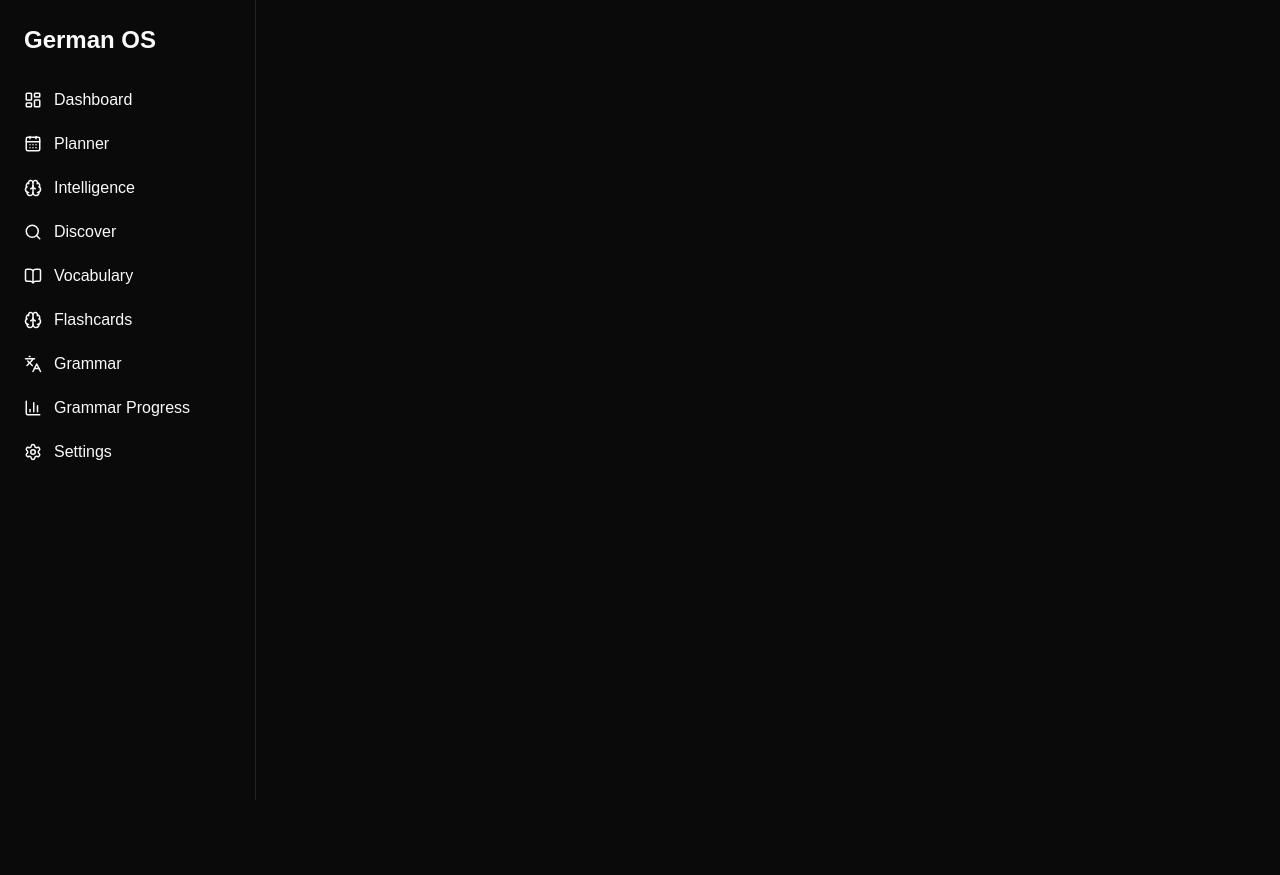
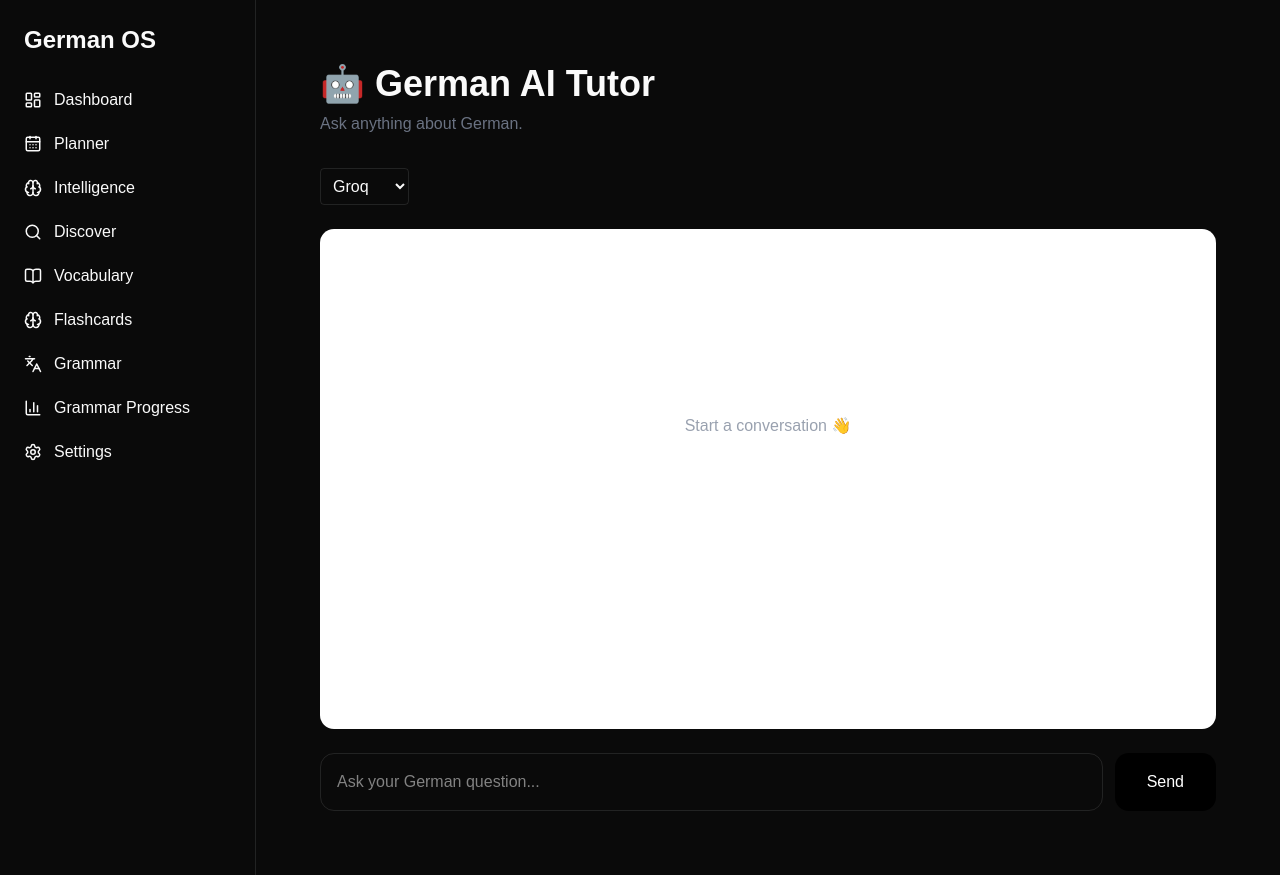
Before and after one commit to BhaveshBhakta/Personalized-AI-Tutor-for-Adaptive-Language-Learning-and-Knowledge-Tracing, a React (Vite) app in the folder frontend/: page /ai-chat in a window 1280 px wide. Before the commit the page ends 800 px from the top, so only its background shows below. Built offline with nearby package versions, Linux system fonts and the light colour scheme.

Commit message:
added ai chat component

```diff
--- /dev/null
+++ b/frontend/src/components/chat/ChatBubble.tsx
@@ -0,0 +1,79 @@
+interface ChatBubbleProps {
+
+  role: "user" | "assistant";
+
+  content: string;
+
+}
+
+export default function ChatBubble({
+
+  role,
+
+  content,
+
+}: ChatBubbleProps) {
+
+  const isUser = role === "user";
+
+  return (
+
+    <div
+      className={
+        isUser
+          ? "flex justify-end"
+          : "flex justify-start"
+      }
+    >
+
+      <div
+        className={
+          isUser
+            ? `
+              max-w-[80%]
+              rounded-2xl
+              bg-blue-600
+              text-white
+              px-5
+              py-3
+              shadow
+            `
+            : `
+              max-w-[80%]
+              rounded-2xl
+              bg-gray-100
+              text-black
+              px-5
+              py-3
+              shadow
+            `
+        }
+      >
+
+        <div
+          className="
+            text-xs
+            font-semibold
+            mb-2
+            opacity-70
+          "
+        >
+          {isUser ? "You" : "German AI"}
+        </div>
+
+        <div
+          className="
+            whitespace-pre-wrap
+            leading-7
+          "
+        >
+          {content}
+        </div>
+
+      </div>
+
+    </div>
+
+  );
+
+}
--- /dev/null
+++ b/frontend/src/pages/AIChat.tsx
@@ -0,0 +1,287 @@
+import { useState } from "react";
+import { api } from "../api/client";
+import ChatBubble from "../components/chat/ChatBubble";
+
+interface Message {
+  role: "user" | "assistant";
+  content: string;
+}
+
+export default function AIChat() {
+
+  const [messages, setMessages] =
+    useState<Message[]>([]);
+
+  const [question, setQuestion] =
+    useState("");
+
+  const [loading, setLoading] =
+    useState(false);
+
+  const [provider, setProvider] =
+    useState("groq");
+
+  async function sendMessage() {
+
+    if (!question.trim()) return;
+
+    const userMessage: Message = {
+      role: "user",
+      content: question,
+    };
+
+    setMessages((prev) => [
+      ...prev,
+      userMessage,
+    ]);
+
+    setLoading(true);
+
+    const token =
+      localStorage.getItem("token");
+
+    try {
+
+      const res = await api.post(
+
+        "/ai/ask",
+
+        {
+          question,
+          provider,
+        },
+
+        {
+          headers: {
+            Authorization:
+              `Bearer ${token}`,
+          },
+        }
+
+      );
+
+      const assistant: Message = {
+
+        role: "assistant",
+
+        content:
+          res.data.answer ??
+          "No response.",
+
+      };
+
+      setMessages((prev) => [
+
+        ...prev,
+
+        assistant,
+
+      ]);
+
+    } catch {
+
+      setMessages((prev) => [
+
+        ...prev,
+
+        {
+
+          role: "assistant",
+
+          content:
+            "Something went wrong.",
+
+        },
+
+      ]);
+
+    }
+
+    setQuestion("");
+
+    setLoading(false);
+
+  }
+
+  return (
+
+    <div className="max-w-5xl mx-auto p-8">
+
+      <h1 className="text-4xl font-bold mb-2">
+
+        🤖 German AI Tutor
+
+      </h1>
+
+      <p className="text-gray-500 mb-8">
+
+        Ask anything about German.
+
+      </p>
+
+      <div className="mb-6">
+
+        <select
+
+          value={provider}
+
+          onChange={(e)=>
+            setProvider(
+              e.target.value
+            )
+          }
+
+          className="
+            border
+            rounded
+            p-2
+          "
+
+        >
+
+          <option value="groq">
+
+            Groq
+
+          </option>
+
+          <option value="gemini">
+
+            Gemini
+
+          </option>
+
+        </select>
+
+      </div>
+
+      <div
+        className="
+          border
+          rounded-xl
+          h-[500px]
+          overflow-y-auto
+          p-6
+          space-y-6
+          bg-white
+        "
+      >
+
+        {
+
+          messages.length === 0 && (
+
+            <div
+              className="
+                text-center
+                text-gray-400
+                mt-40
+              "
+            >
+
+              Start a conversation 👋
+
+            </div>
+
+          )
+
+        }
+
+        {
+
+          messages.map(
+
+            (msg, index)=>(
+
+             <ChatBubble
+                key={index}
+                role={msg.role}
+                content={msg.content}
+                />
+            )
+
+          )
+
+        }
+
+        {
+
+          loading && (
+
+            <div>
+
+              AI is thinking...
+
+            </div>
+
+          )
+
+        }
+
+      </div>
+
+      <div
+        className="
+          flex
+          gap-3
+          mt-6
+        "
+      >
+
+        <input
+
+          value={question}
+
+          onChange={(e)=>
+
+            setQuestion(
+              e.target.value
+            )
+
+          }
+
+          onKeyDown={(e)=>{
+
+            if(e.key==="Enter"){
+
+              sendMessage();
+
+            }
+
+          }}
+
+          placeholder="Ask your German question..."
+
+          className="
+            flex-1
+            border
+            rounded-xl
+            p-4
+          "
+
+        />
+
+        <button
+
+          onClick={sendMessage}
+
+          className="
+            bg-black
+            text-white
+            px-8
+            rounded-xl
+          "
+
+        >
+
+          Send
+
+        </button>
+
+      </div>
+
+    </div>
+
+  );
+
+}
--- a/frontend/src/routes/AppRouter.tsx
+++ b/frontend/src/routes/AppRouter.tsx
@@ -1,9 +1,7 @@
 import { BrowserRouter } from "react-router-dom";
 import { Routes } from "react-router-dom";
 import { Route } from "react-router-dom";
-
 import MainLayout from "../layouts/MainLayout";
-
 import Dashboard from "../pages/Dashboard";
 import Vocabulary from "../pages/Vocabulary";
 import Flashcards from "../pages/Flashcards";
@@ -15,6 +13,7 @@ import Planner from "../pages/Planner";
 import Login from "../pages/Login";
 import Intelligence from "../pages/Intelligence";
 import VocabularyIntelligence from "../pages/VocabularyIntelligence";
+import AIChat from "../pages/AIChat";
 
 export default function AppRouter() {
   return (
@@ -75,6 +74,11 @@ export default function AppRouter() {
                 />
 
                 <Route
+                  path="/ai-chat"
+                  element={<AIChat />}
+                />
+
+                <Route
                   path="/intelligence"
                   element={<Intelligence />}
                 />
```
Also changed, not shown: 2 other files (tests, documents, lock files or other folders).
